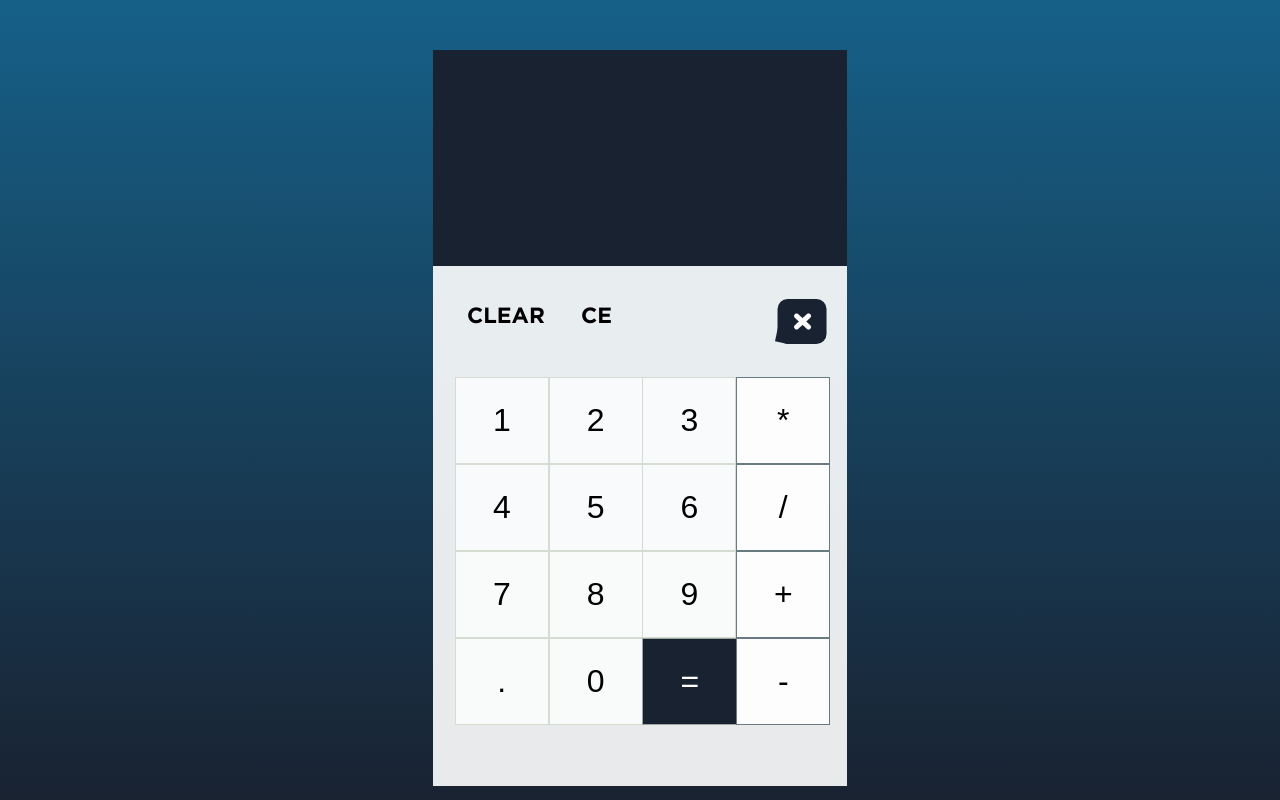
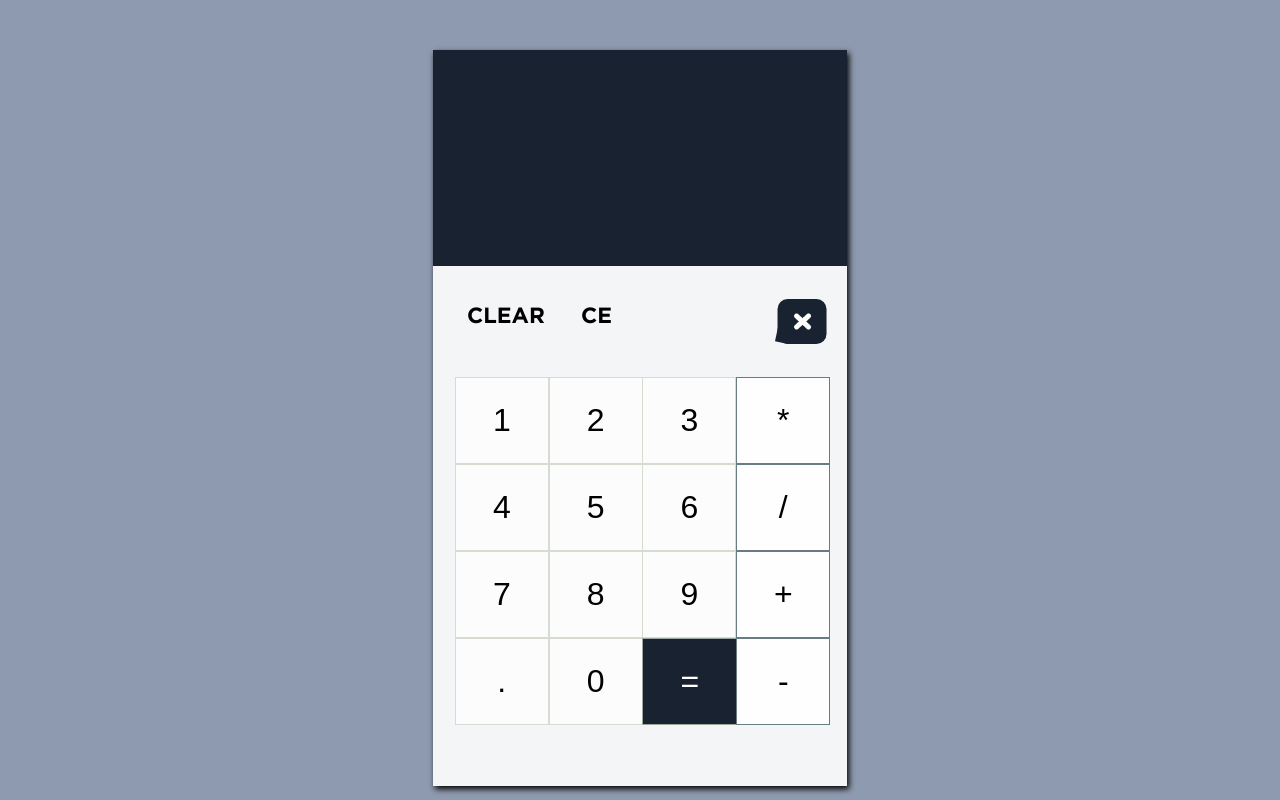
Before and after one commit to clumapay30/calculator, a plain HTML site: page index.html in a window 1280 px wide. Drawn offline with Linux system fonts and the light colour scheme.

Commit message:
quick update

```diff
--- a/style.css
+++ b/style.css
@@ -9,7 +9,7 @@ body, html {
     box-sizing: border-box;
     font-family: Gotham;
     height: 100vh;
-    background: linear-gradient(#166088, #192231);
+    background-color: #8e9aaf;
     display: grid;
     justify-content: center;
 }
@@ -18,7 +18,7 @@ body, html {
     height: 736px;
     width: 414px;
     margin-top: 50px;
-
+    box-shadow: 2px 3px 6px #000;
 }
 
 .output {
```
